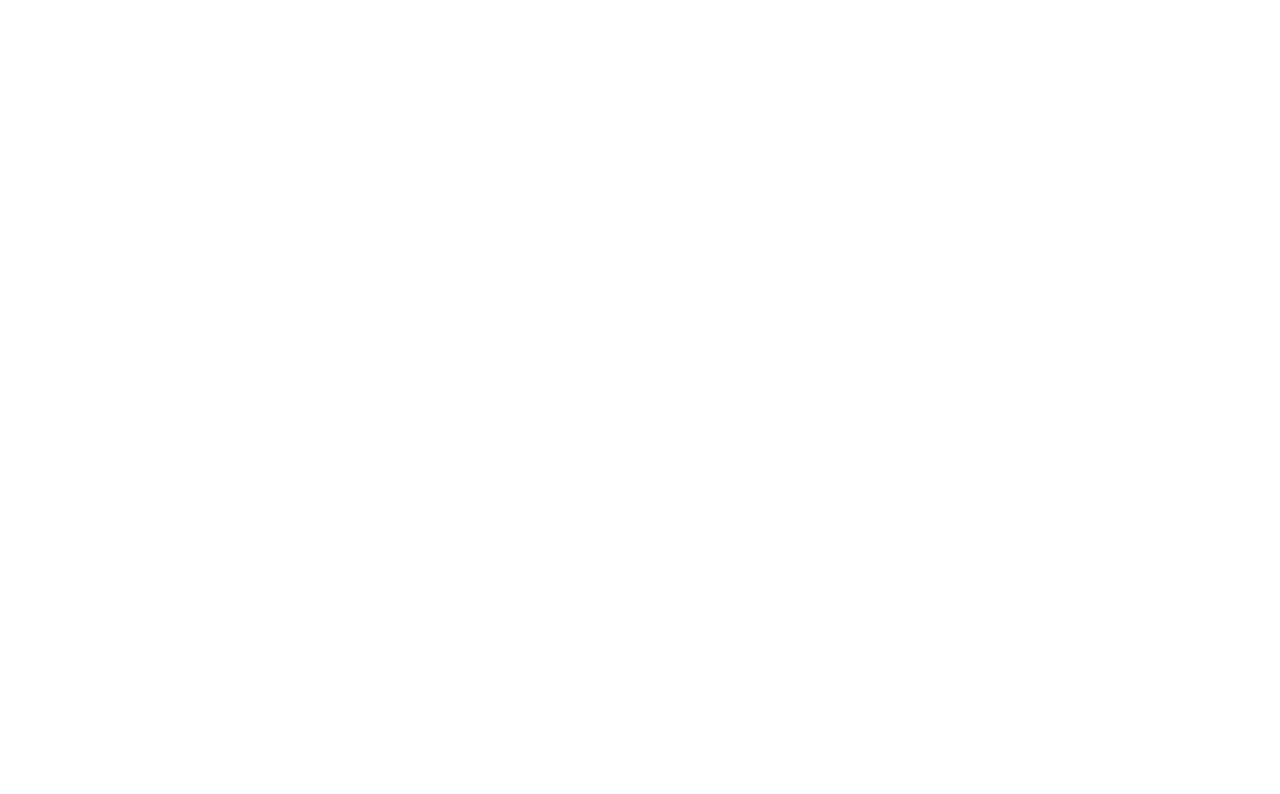
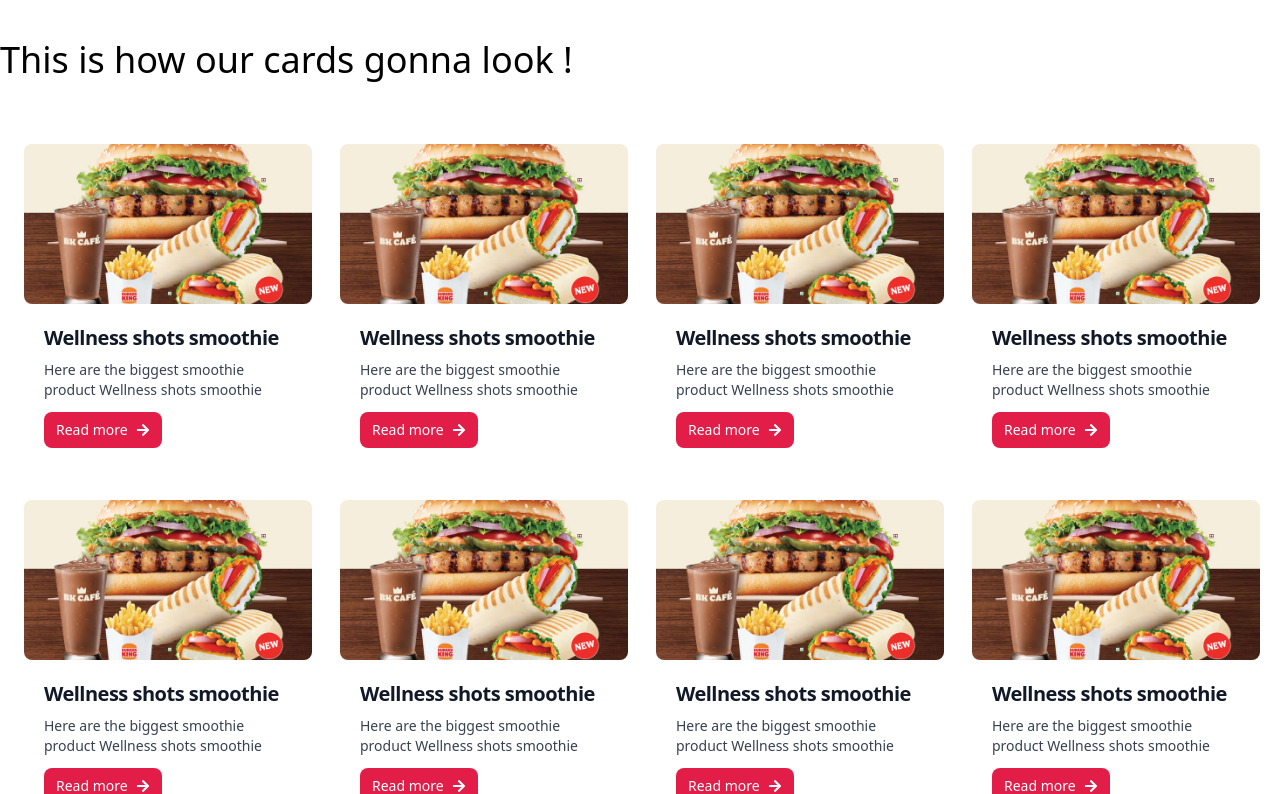
Before and after one commit to abhishek-06-singh/foodfiesta, a React (Create React App) app: page /BetaCardsPage in a window 1280 px wide. Before the commit this address had no page. Shown: the top 794 px of the page. Built offline with nearby package versions, Linux system fonts and the light colour scheme.

Commit message:
added beta cards page

```diff
--- a/src/App.js
+++ b/src/App.js
@@ -7,6 +7,7 @@
 import Home from "./home/Home";
 import BetaHomeScreen from "./beta/BetaHomeScreen";
 import LandingExample from "./beta/LandingExample";
+import BetaCardsPage from "./beta/BetaCardsPage";
 
 const App = () => {
   return (
@@ -17,6 +18,7 @@
           <Route path="/" element={<Login />} />
           <Route path="/homie" element={<BetaHomeScreen />} />
           <Route path="/home" element={<LandingExample />} />
+          <Route path="/BetaCardsPage" element={<BetaCardsPage />} />
         </Routes>
       </Router>
     </Provider>
--- /dev/null
+++ b/src/beta/BetaCardsPage.jsx
@@ -0,0 +1,30 @@
+import React from "react";
+import Card from "../beta/Card";
+
+const BetaCardsPage = () => {
+  return (
+    <>
+      <h1 className="text-4xl mb-10 mt-10">
+        {" "}
+        This is how our cards gonna look !{" "}
+      </h1>
+
+      <div className="grid grid-cols-1 sm:grid-cols-1 md:grid-cols-3 lg:grid-cols-3 xl:grid-cols-4 gap-8 p-6">
+        <Card />
+        <Card />
+        <Card />
+        <Card />
+        <Card />
+        <Card />
+        <Card />
+        <Card />
+        <Card />
+        <Card />
+        <Card />
+        <Card />
+      </div>
+    </>
+  );
+};
+
+export default BetaCardsPage;
--- /dev/null
+++ b/src/beta/Card.jsx
@@ -0,0 +1,84 @@
+import React, { useState } from "react";
+import { FaArrowRight, FaStar } from "react-icons/fa";
+import { MdCancel } from "react-icons/md";
+import Res from "../images/res.avif";
+const ProductCard = () => {
+  const [modalIsOpen, setModalIsOpen] = useState(false);
+
+  const product = {
+    img: "https://images.unsplash.com/photo-1517142089942-ba376ce32a2e?q=80&w=2070&auto=format&fit=crop&ixlib=rb-4.0.3&ixid=M3wxMjA3fDB8MHxwaG90by1wYWdlfHx8fGVufDB8fHx8fA%3D%3D",
+    title: "Wellness shots smoothie",
+    description:
+      "Here are the biggest smoothie product Wellness shots smoothie",
+    fulldescription:
+      "Here are the biggest smoothie product Wellness shots smoothie. Dive into a world of delightful flavors and nourishing ingredients. Our Wellness Shots Smoothie is a perfect blend of fresh fruits, vibrant greens, and superfoods that not only tantalize your taste buds but also provide a boost of essential nutrients. Whether you're a fitness enthusiast or simply looking for a delicious and nutritious treat, this smoothie is designed to satisfy your cravings and support your well-being. Indulge in a wholesome experience with every sip, and elevate your wellness journey with our handcrafted Wellness Shots Smoothie.Don't miss out on the opportunity to treat yourself to a refreshing and revitalizing beverage that not only tastes amazing but also contributes to your overall health and vitality. Read more about the ingredients and benefits below.",
+    price: 400,
+    available: " In Stock",
+    rating: 4,
+  };
+  const openModal = () => {
+    setModalIsOpen(true);
+  };
+
+  const closeModal = () => {
+    setModalIsOpen(false);
+  };
+
+  return (
+    <div className="max-w-sm bg-white rounded-lg w-72 h-fit hover:scale-105 hover:shadow-lg transition-transform duration-300 ease-in-out">
+      <a href="#">
+        <img className="rounded-lg w-72 h-40 object-cover" src={Res} alt="" />
+      </a>
+      <div className="p-5">
+        <a href="#">
+          <h5 className="mb-2 text-xl font-bold tracking-tight text-gray-900">
+            {product.title}
+          </h5>
+        </a>
+        <p className="mb-3 font-normal text-gray-700 dark:text-gray-400 text-sm">
+          {product.description}
+        </p>
+        <button
+          //   onClick={openModal}
+          className="inline-flex items-center px-3 py-2 text-sm font-medium text-center text-white bg-rose-600 rounded-lg hover:bg-rose-700 focus:ring-4 focus:outline-none focus:ring-rose-300"
+        >
+          Read more
+          <FaArrowRight className="ms-2" />
+        </button>
+      </div>
+
+      {/* {modalIsOpen && (
+        <div className="fixed inset-0 overflow-y-auto z-50 flex items-center justify-center bg-black bg-opacity-10">
+          <div className="relative max-w-lg mx-auto p-4 bg-white rounded-xl shadow-lg">
+            <div
+              className="absolute top-1 right-1 cursor-pointer bg-slate-100 justify-center items-center flex-shrink-0 text-gray-400 hover:text-gray-900 rounded-lg focus:ring-2 focus:ring-gray-300 p-1.5 hover:bg-gray-100 inline-flex h-8 w-8 z-40"
+              onClick={closeModal}
+            >
+              <MdCancel />
+            </div>
+            <img
+              className="rounded-t-lg w-full mb-4 p-0"
+              src={product.img}
+              alt=""
+            />
+            <h5 className="mb-4 text-2xl font-bold tracking-tight text-gray-900">
+              {product.title}
+            </h5>
+            <div className="flex items-center mb-4">
+              {Array.from({ length: product.rating }, (_, index) => (
+                <FaStar key={index} className="text-yellow-500 text-2xl" />
+              ))}
+            </div>
+            <p className="mb-4 text-gray-700 dark:text-gray-400 overflow-y-auto h-40 scrollbar-hide text-sm">
+              {product.fulldescription}
+            </p>
+            <div className="text-green-500 text-md font-medium">{`$${product.price}`}</div>
+            <div className="text-gray-700">{product.available}</div>
+          </div>
+        </div>
+      )} */}
+    </div>
+  );
+};
+
+export default ProductCard;
--- a/src/beta/LandingExample.jsx
+++ b/src/beta/LandingExample.jsx
@@ -7,6 +7,9 @@
 import Footer from "./BetaFooter";
 import "./extra.css";
 import ProfileClickToast from "../toast/ProfileClickToast";
+import Card from "./Card";
+import { useNavigate } from "react-router-dom";
+
 const navigation = [
   { name: "Restaurants", href: "#" },
   { name: "Menu", href: "#" },
@@ -15,6 +18,8 @@
 ];
 
 const LandingExample = () => {
+  const navigate = useNavigate();
+
   const [mobileMenuOpen, setMobileMenuOpen] = useState(false);
   const [isToastOpen, setIsToastOpen] = useState(false);
 
@@ -227,9 +232,9 @@
                 creations, delivered to you with love!
               </p>
 
-              <div className="mt-10 flex items-center justify-center gap-x-6">
+              <div className="mt-10 flex items-center justify-center gap-x-6 cursor-pointer">
                 <a
-                  href="#"
+                  onClick={() => navigate("/BetaCardsPage")}
                   className="rounded-md bg-rose-600 px-3.5 py-2.5 text-sm font-semibold text-white shadow-sm hover:bg-rose-500 focus-visible:outline focus-visible:outline-2 focus-visible:outline-offset-2 focus-visible:outline-rose-600"
                 >
                   Start Eating
@@ -257,6 +262,8 @@
           </div>
         </div>
       </div>
+
+      {/* <Card /> */}
       <Footer />
     </div>
   );
```
Also changed, not shown: src/images/res.avif (added).
